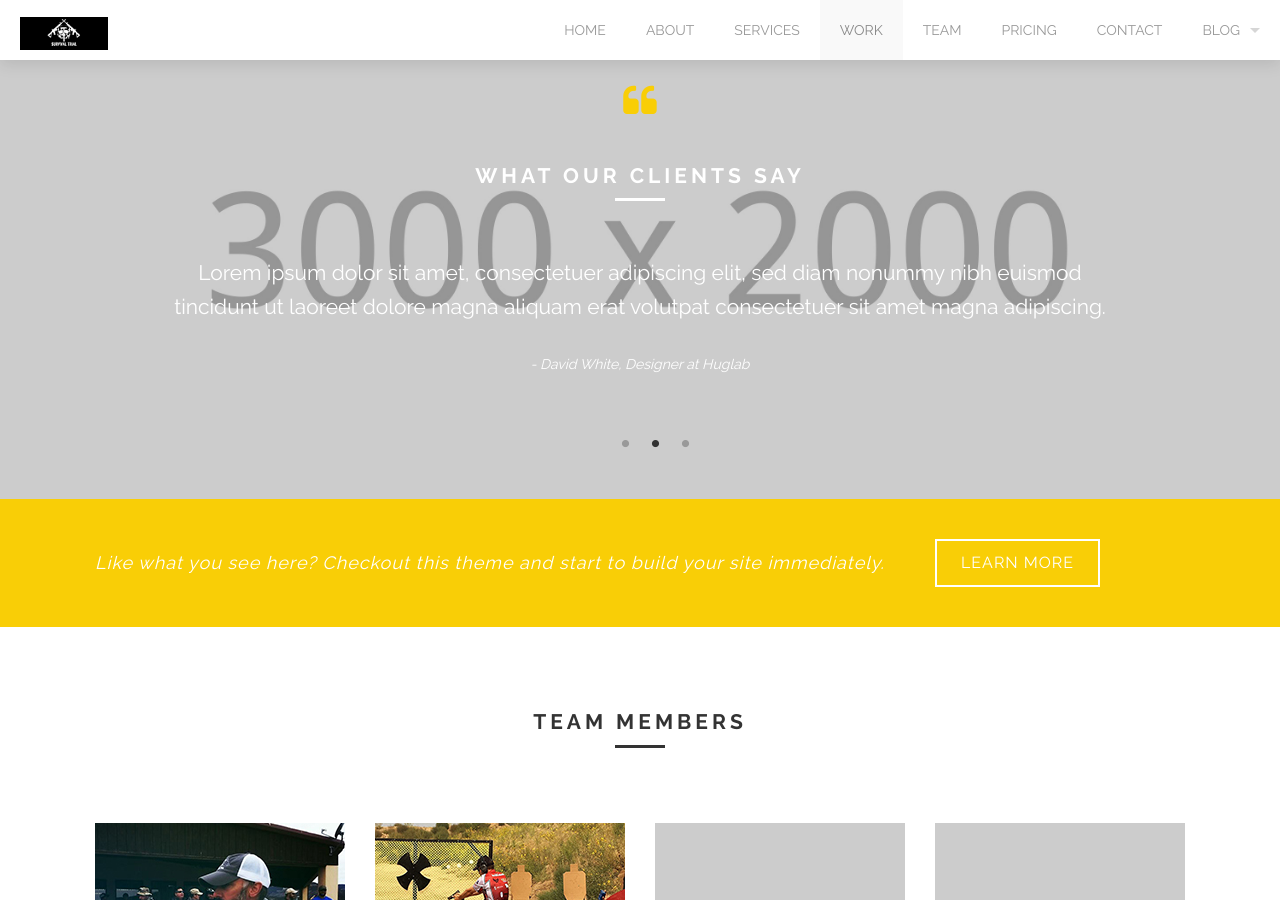
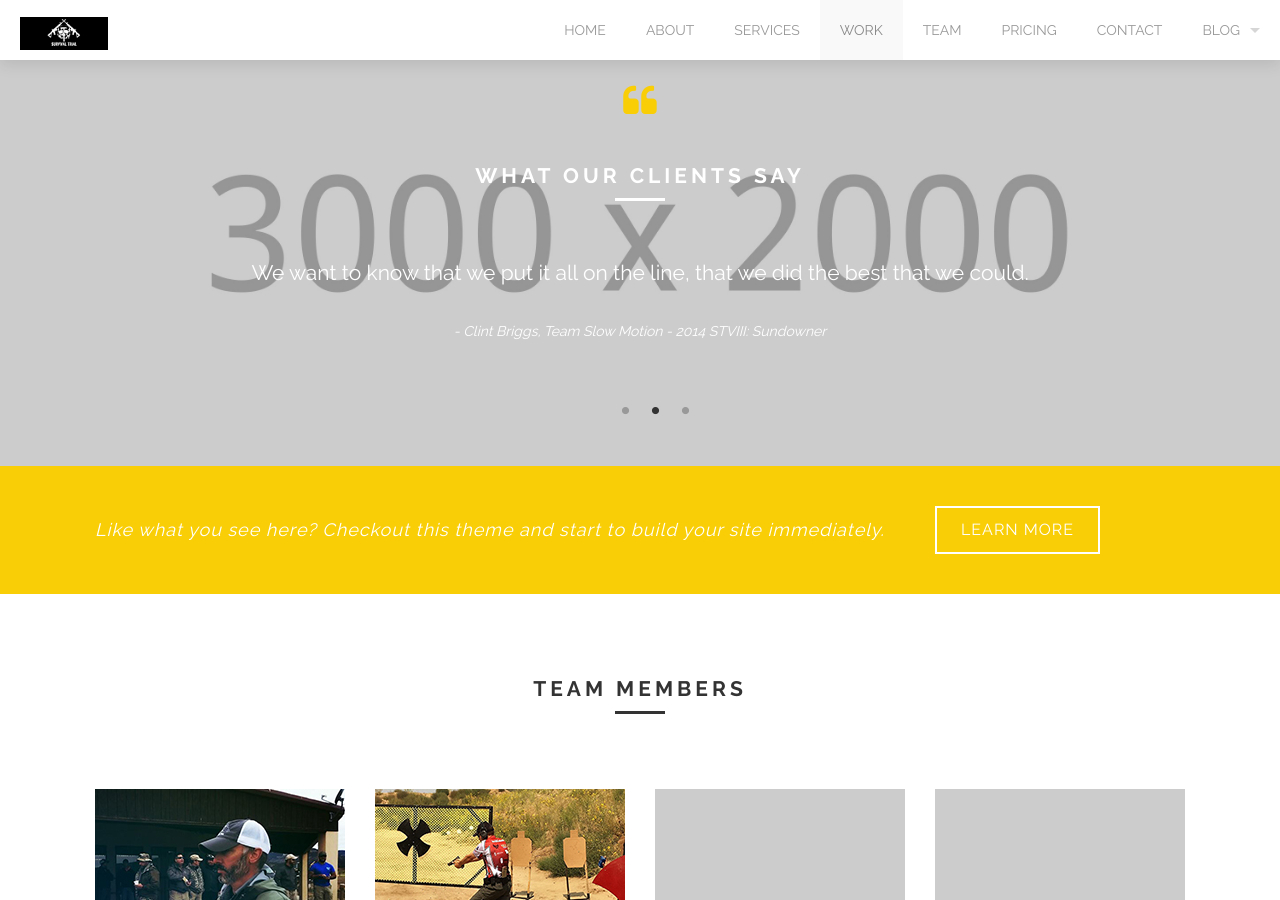
Before and after one commit to jonweiler/jonweiler.github.io, a Jekyll site: the page built from index.html, in a window 1280 px wide and 900 px high, scrolled down 4350 px. Built offline with Jekyll 4.4.1, drawn with Linux system fonts in a browser that asks for light colours.

Commit message:
test testimonials

```diff
--- a/index.html
+++ b/index.html
@@ -79,12 +79,12 @@
     desc: Design &amp; Development
 
 testimonials:
-  - quote: Reprehenderit eos et non et ut eum reprehenderit quis sequi quia vel repellendus id. Velit quit blanditiis dolor quam error eos dolores sequi eaque rerum est. Velit quit blanditiis dolor quam error eos dolores sequi eaque rerum est.
-    author: "- David White, Designer at Huglab"
-  - quote: Lorem ipsum dolor sit amet, consectetuer adipiscing elit, sed diam nonummy nibh euismod tincidunt ut laoreet dolore magna aliquam erat volutpat consectetuer sit amet magna adipiscing.
-    author: "- David White, Designer at Huglab"
-  - quote: Reprehenderit eos et non et ut eum reprehenderit quis sequi quia vel repellendus id. Velit quit blanditiis dolor quam error eos dolores sequi eaque rerum est.
-    author: "- David White, Designer at Huglab"
+  - quote: Why Survival Trial?  Adventure, and because I needed a reason to stay in shape but I hate running..... I like shooting and hiking, so this seemed like a great combination of the two.
+    author: "- Gene Locke, Team Terra Victor - 2015 Winterborn Race of Champions"
+  - quote: We want to know that we put it all on the line, that we did the best that we could.
+    author: "- Clint Briggs, Team Slow Motion - 2014 STVIII: Sundowner "
+  - quote: We want to do our best....we now know what is possible.
+    author: "- Steve and Nicole Ruby, Team Ruby Red - 2013 STIV: Daybreaker"
 
 members:
   - avatar: images/@stock/member-1.jpg
```
